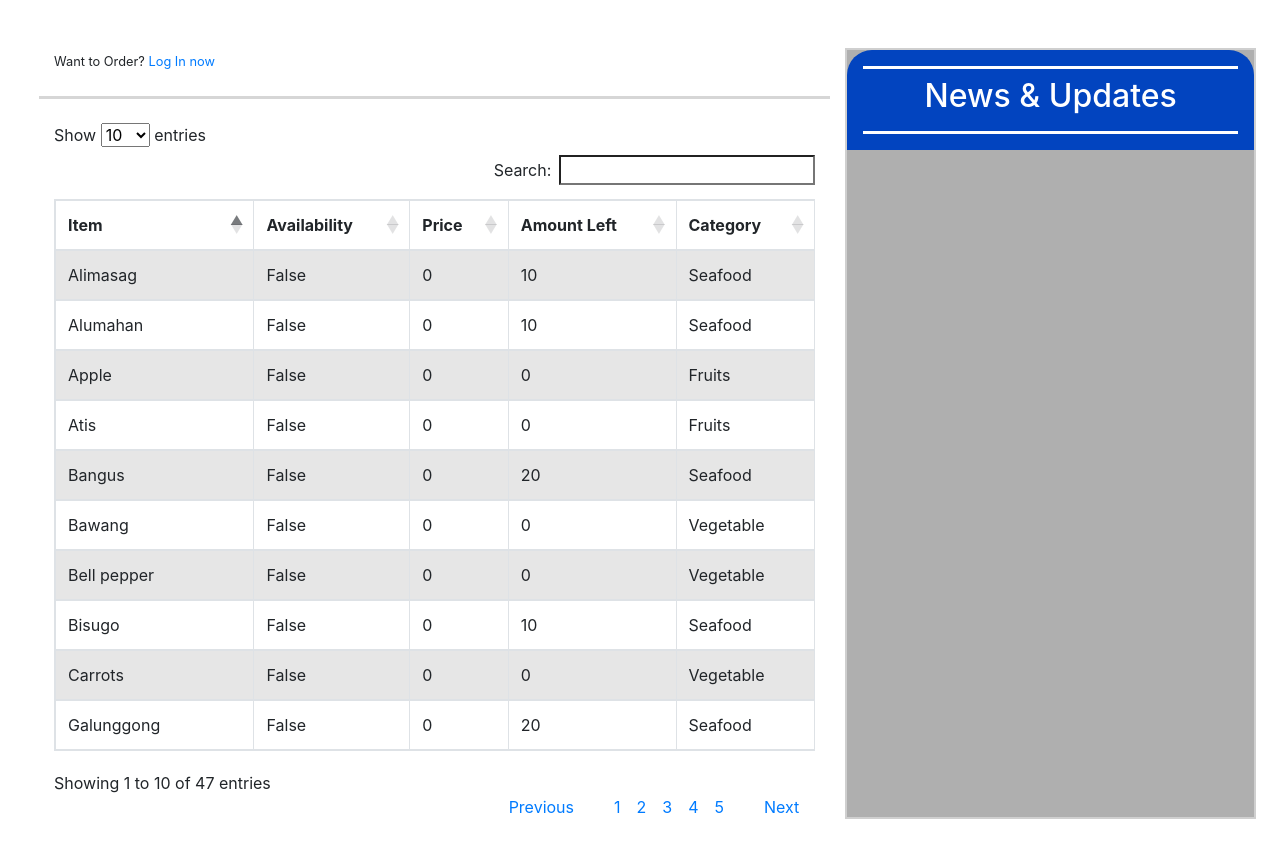
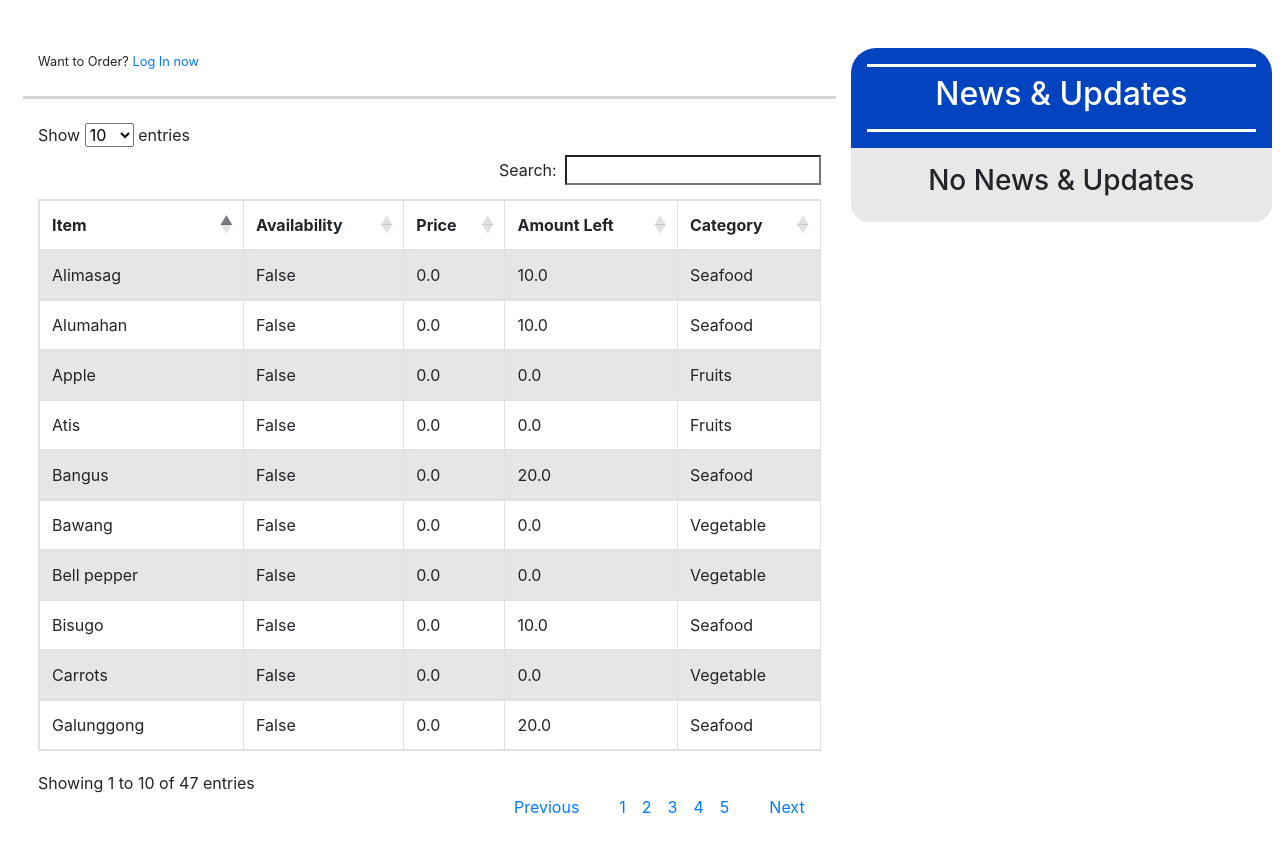
Before and after one commit to TheSciCoder3000/Store-App, a Django app: page /store/ in a window 1280 px wide. Shown: the part 86-953 px from the top of the page. Run offline with Django 3.2, Linux system fonts and the light colour scheme; data comes from the database, SQL or seed files in the repository; parts of the project's set-up code (start-up, migrations or seed data) failed here and were passed over; some libraries are stand-ins or nearby versions.

Commit message:
style and model changes

```diff
--- a/my_store/forms.py
+++ b/my_store/forms.py
@@ -12,7 +12,10 @@ class OrderForm(ModelForm):
 
         for item in Products.objects.all():
             widgets[item.title] = forms.CheckboxInput(attrs={'onclick': "hide_me('{}')".format(item.title),
-                                                       'id': '{}-checkbox'.format(item.title)})
+                                                             'onload': "hide_me('{}')".format(item.title),
+                                                             'id': '{}-checkbox'.format(item.title)})
 
             widgets[item.title+'_counter'] = forms.NumberInput(attrs={'class': 'number-form',
-                                                                      'step': '.01'})
+                                                                      'step': '.01',
+                                                                      'id': 'form-{}-counter'.format(item.title),
+                                                                      'onkeyup': "check_price('{}',{}, {})".format(item.title, item.item_thresh, item.discount),})
--- a/my_store/models.py
+++ b/my_store/models.py
@@ -13,13 +13,13 @@ class Products(models.Model):
 
     title = models.CharField(max_length=250)
     available = models.BooleanField()
-    item_count = models.IntegerField()
-    price = models.IntegerField(default=0)
+    item_count = models.FloatField()
+    price = models.FloatField(default=0)
     price_per = models.CharField(max_length=50, default='kg')
     product_category = models.CharField(max_length=100, default='Seafood', choices=categories)
     last_Updated = models.DateTimeField(auto_now=True)
-    item_thresh = models.IntegerField(blank=True, null=True)
-    discount = models.IntegerField(blank=True, null=True)
+    item_thresh = models.FloatField(blank=True, null=True)
+    discount = models.FloatField(blank=True, null=True)
     image = models.ImageField(null=True, blank=True)
 
     def __str__(self):
--- a/my_store/static/css/style.css
+++ b/my_store/static/css/style.css
@@ -19,8 +19,7 @@ html{
 }
 
 .news_panel{
-  background-color: #afafaf;
-  border: 2px solid #cfcfcf;
+  background-color: #e8e8e8
 }
 
 .inner-viewer{
@@ -61,7 +60,7 @@ html{
 }
 
 .number-form{
-  width: 2em;
+  width: 100%;
 }
 
 #search_field{
@@ -135,6 +134,12 @@ html{
   color: white;
 }
 
+.sp-body{
+  background-color: #e8e8e8;
+  border-bottom-right-radius: 18px;
+  border-bottom-left-radius: 18px;
+}
+
 .amnt-md{
   font-size: 1rem;
 }
--- a/my_store/static/js/main.js
+++ b/my_store/static/js/main.js
@@ -18,6 +18,7 @@ $('#prod_table').DataTable();
 function hide_me(this_item){
   var item_checkbox = document.querySelector("#"+ this_item +"-checkbox");
   var item_settings = document.querySelector("#"+ this_item +"-order");
+  console.log('Show me');
 
   if (item_checkbox.checked){
     item_settings.style.display = "block";
@@ -25,3 +26,13 @@ function hide_me(this_item){
     item_settings.style.display = "none";
   }
 }
+
+function check_price(this_item, item_thresh, item_discount){
+  var item_price = document.querySelector("#"+this_item+"-price").innerHTML;
+  var item_count = document.querySelector("#form-"+this_item+"-counter").value;
+
+  if (item_count > item_thresh){
+    document.getElementById(this_item+"-price").innerHTML = parseInt(item_price)*(1-item_discount);
+    console.log(parseInt(item_price)*(1-item_discount));
+  }
+}
--- a/my_store/templates/my_store/base.html
+++ b/my_store/templates/my_store/base.html
@@ -83,7 +83,7 @@
     </nav>
 
     <!-- Viewer -->
-    <div class="container-fluid viewer-body m-0 px-3 py-5">
+    <div class="container-fluid viewer-body m-0 px-0 py-5">
       {% if messages %}
         {% for message in messages %}
           <div class="alert alert-{{ message.tags }}">
--- a/my_store/templates/my_store/store.html
+++ b/my_store/templates/my_store/store.html
@@ -13,12 +13,12 @@
         </div>
 
         <form class="" method="post"> {% csrf_token %}
-          <div class="container" id="my_products">
+          <div class="container-fluid" id="my_products">
             <table class="table table-striped table-bordered" id="prod_table">
               <thead>
                 <tr>
                   {% if user.is_authenticated %}
-                    <th></th>
+                    <th>LIST          </th>
                     {% endif %}
                   <th>Item</th>
                   <th>Availability</th>
@@ -33,9 +33,9 @@
                   <tr>
                     {% if user.is_authenticated %}
                       <td>
-                        <div class="container-fluid">
+                        <div class="container-fluid px-2">
                           <div class="row">
-                            <div class="col-12 col-md-4 checkbox-cont p-0">
+                            <div class="col-12 col-md-4 checkbox-cont center-block mb-1 m-md-0 px-md-0">
 
                               {% order_field form item.title %}
                             </div>
@@ -49,7 +49,7 @@
                       {% endif %}
                     <td>{{ item.title }}</td>
                     <td>{{ item.available }}</td>
-                    <td>{{ item.price }}</td>
+                    <td id="{{ item.title }}-price">{{ item.price }}</td>
                     <td>{{ item.item_count }}</td>
                     <td>{{ item.product_category }}</td>
                   </tr>
@@ -69,11 +69,14 @@
         </form>
       </div>
 
-      <div class="col-4 news_panel text-center p-0" id='SidePanel'>
+      <div class="col-4 text-center p-0" id='SidePanel'>
         <div class="sp-head p-3">
-          <div class="yow py-2">
+          <div class="container-fluid yow py-2">
             <h2>News & Updates</h2>
           </div>
+        </div>
+        <div class="sp-body p-3">
+          <h3>No News & Updates</h3>
         </div>
       </div>
     </div>
```
Also changed, not shown: my_store/migrations/0018_auto_20200813_1752.py (added).
